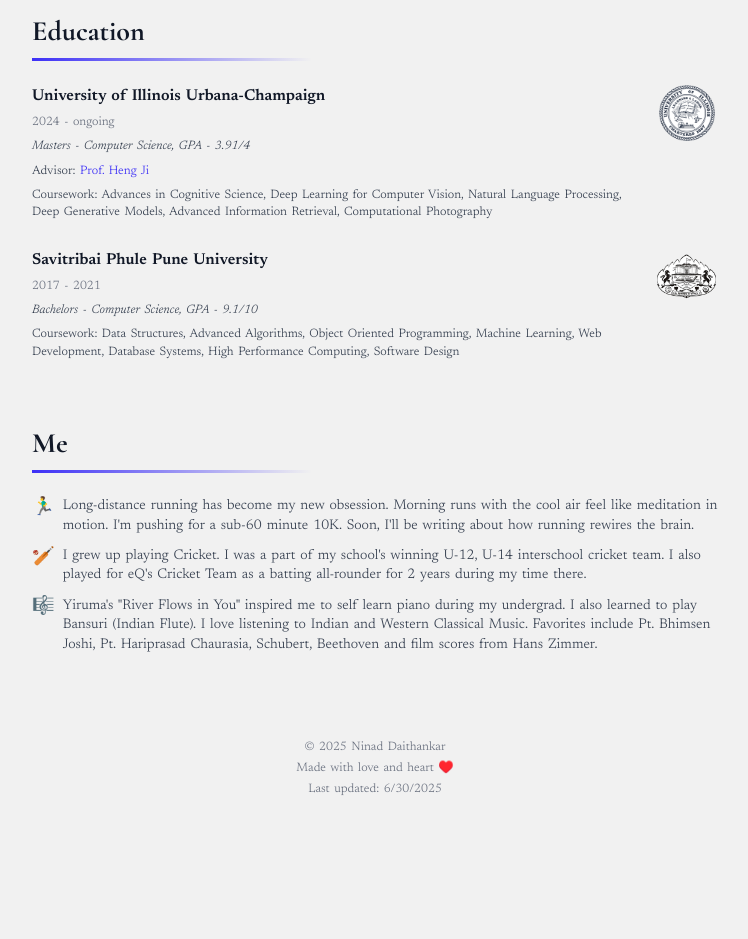
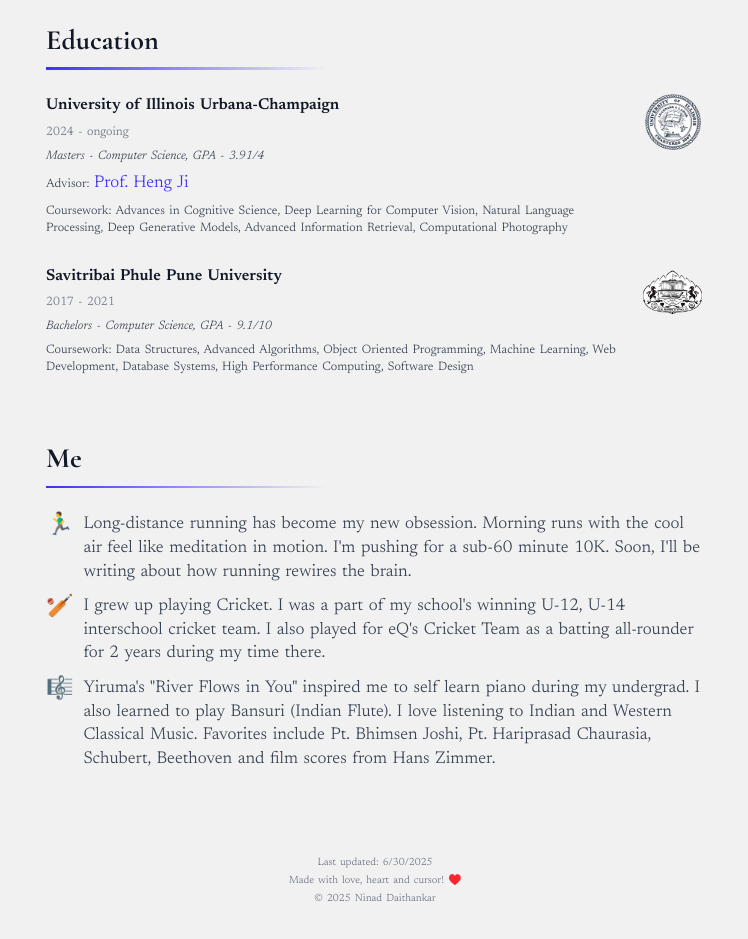
Before and after one commit to ninaddaithankar/ninaddaithankar.github.io, a React (Vite) app: page / in a window 1280 px wide. Shown: the part 1460-2399 px from the top of the page, without its empty margins (265-1013 px from the left). Before the commit the page ends 2296 px from the top, so only its background shows below. Built offline with nearby package versions, Linux system fonts and the light colour scheme.

Commit message:
made some style and font changes

```diff
--- a/src/App.css
+++ b/src/App.css
@@ -6,11 +6,11 @@
   margin: 0;
   padding: 0;
   box-sizing: border-box;
+  font-size: 17px;
 }
 
 body {
   font-family: 'Newsreader', serif;
-  font-size: 1.2rem;
   font-weight: 350;
   background-color: #f1f1f1;
   color: #1f2937;
@@ -26,7 +26,7 @@ a {
 
 /* Container */
 .container {
-  width: 50rem;
+  width: 48rem;
   margin: 0 auto;
   padding: 1rem 0rem;
 }
@@ -82,6 +82,9 @@ a {
 .hero-social-icon {
   color: #222;
   transition: color 0.2s;
+}
+
+.fa-brands, .fa-regular {
   font-size: 2rem;
 }
 
@@ -157,7 +160,7 @@ a {
   font-weight: 700;
   color: #111827;
   margin-bottom: 0.5rem;
-  font-size: 2.5rem;
+  font-size: 2rem;
 }
 
 .section-divider {
@@ -369,10 +372,12 @@ a {
 
 .footer p {
   margin-bottom: 0.25rem;
+  font-size: 0.75rem;
+
 }
 
 .footer .last-updated {
-  font-size: 0.875rem;
+  font-size: 0.75rem;
 }
 
 /* ===================== Device-Specific Responsive Design ===================== */
--- a/src/components/Footer.tsx
+++ b/src/components/Footer.tsx
@@ -3,13 +3,13 @@ import React from 'react'
 const Footer: React.FC = () => {
   return (
     <div className="footer">
-      <p> © 2025 Ninad Daithankar</p>
-      <p>
-        Made with love and heart ♥️
-      </p>
       <p className="last-updated">
         Last updated: {new Date().toLocaleDateString()}
       </p>
+      <p>
+        Made with love, heart and cursor! ♥️
+      </p>
+      <p> © 2025 Ninad Daithankar</p>
     </div>
   )
 }
```
